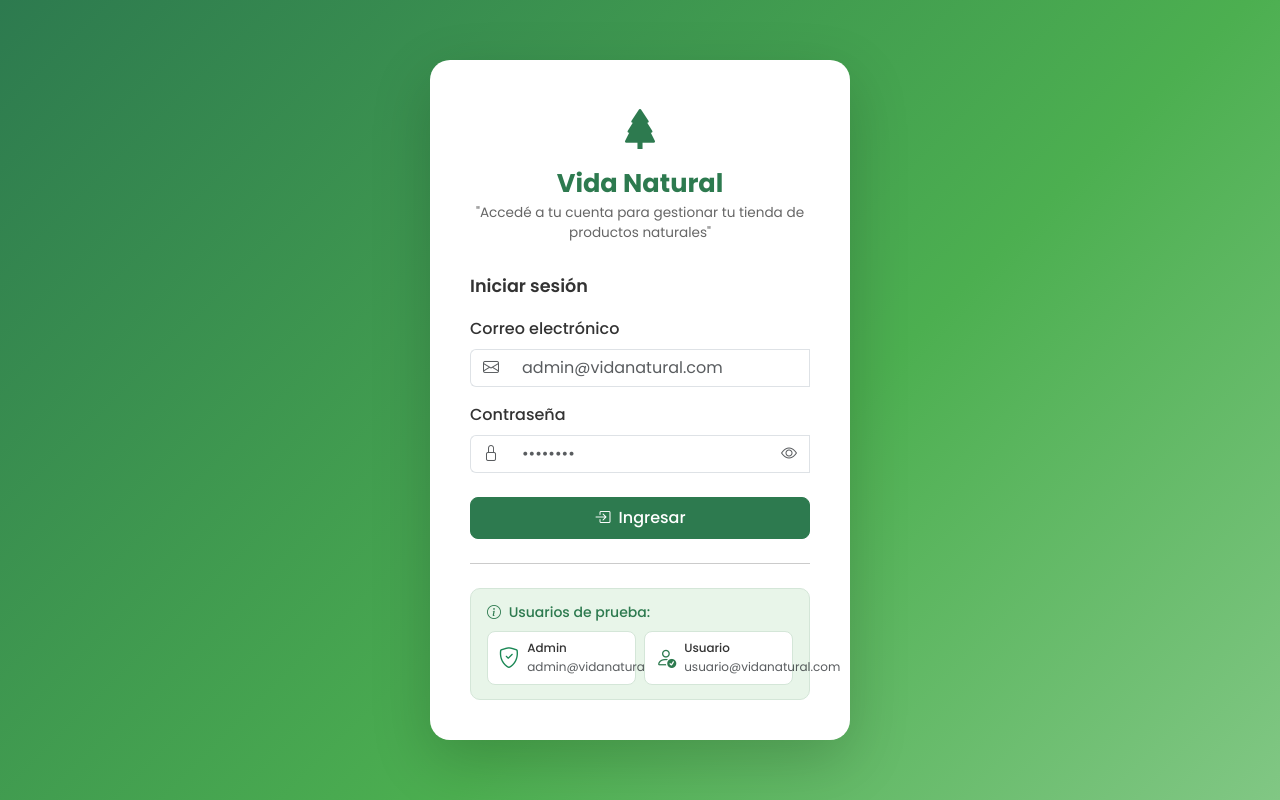
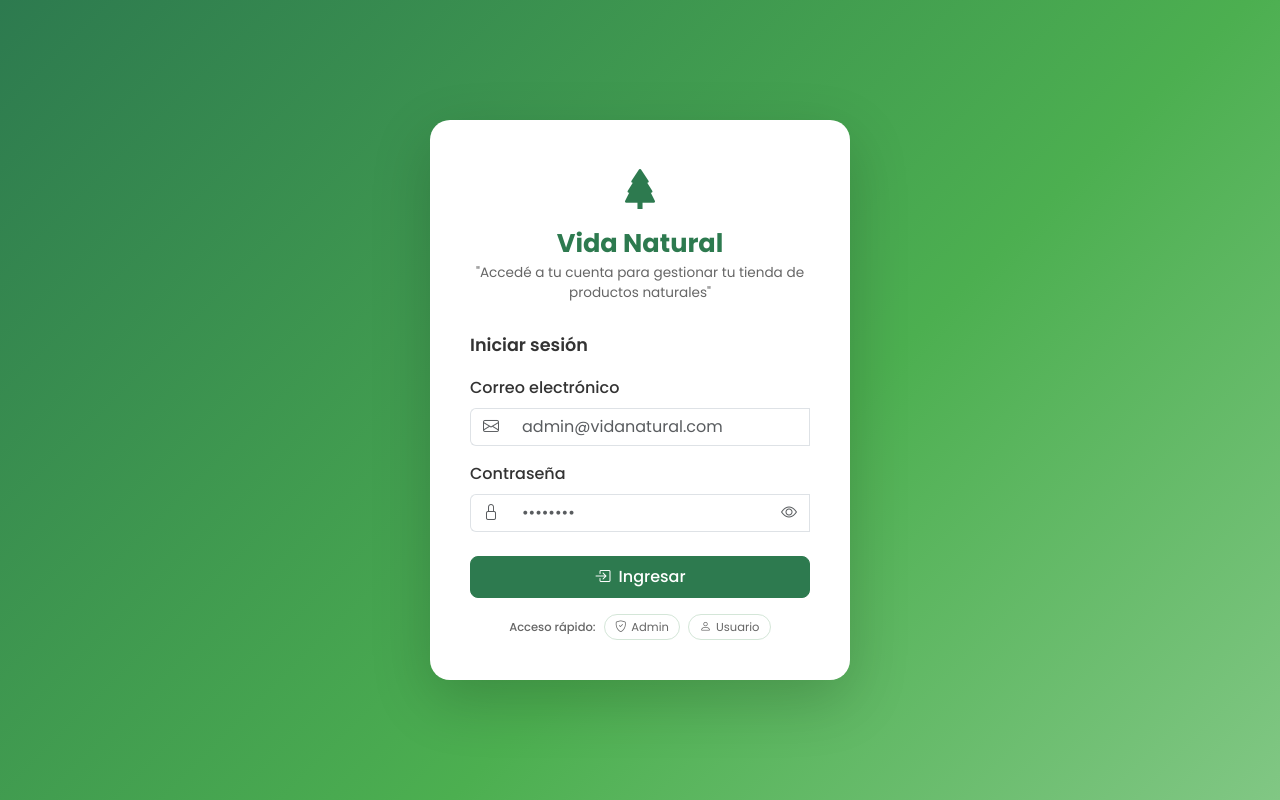
Before and after one commit to AlejandroCardinale/vida-natural, an Angular app: page /login in a window 1280 px wide. Built offline with nearby package versions, Linux system fonts and the light colour scheme.

Commit message:
fix: acceso rapido login - botones discretos en pie del formulario

```diff
--- a/src/app/pages/login/login.component.css
+++ b/src/app/pages/login/login.component.css
@@ -6,36 +6,40 @@
   margin-bottom: 1.25rem;
 }
 
-/* Caja de usuarios de prueba */
-.login-demo-box {
-  background-color: var(--vn-verde-suave);
-  border: 1px solid var(--vn-borde);
-  border-radius: 10px;
-  padding: 0.85rem 1rem;
+/* Acceso rápido — fila pequeña y discreta */
+.demo-acceso {
+  display: flex;
+  align-items: center;
+  justify-content: center;
+  gap: 0.5rem;
+  flex-wrap: wrap;
 }
 
-/* Tarjeta clickeable de usuario de prueba */
-.login-demo-user {
-  display: flex;
-  align-items: center;
-  gap: 0.5rem;
-  background-color: var(--vn-blanco);
-  border: 1px solid var(--vn-borde);
-  border-radius: 8px;
-  padding: 0.5rem 0.65rem;
-  cursor: pointer;
-  transition: border-color 0.2s, box-shadow 0.2s;
-  font-size: 0.85rem;
+.demo-acceso-label {
+  font-size: 0.72rem;
+  color: var(--vn-texto-suave);
+  font-weight: 500;
 }
 
-.login-demo-user:hover {
-  border-color: var(--vn-verde-claro);
-  box-shadow: 0 2px 6px var(--vn-sombra);
+.demo-btn {
+  font-size: 0.72rem;
+  color: var(--vn-texto-suave);
+  background: transparent;
+  border: 1px solid var(--vn-borde);
+  border-radius: 20px;
+  padding: 0.2rem 0.65rem;
+  cursor: pointer;
+  transition: border-color 0.2s, color 0.2s;
+  display: inline-flex;
+  align-items: center;
+  gap: 0.3rem;
 }
 
-.login-demo-user i {
-  font-size: 1.3rem;
+.demo-btn:hover {
+  border-color: var(--vn-verde);
+  color: var(--vn-verde);
 }
+
 
 /* Ajuste del input-group para que los bordes no se dupliquen */
 .input-group .form-control.is-invalid ~ .input-group-text {
--- a/src/app/pages/login/login.component.html
+++ b/src/app/pages/login/login.component.html
@@ -93,34 +93,21 @@
 
     </form>
 
-    <!-- Separador -->
-    <hr class="my-4">
-
-    <!-- Usuarios de prueba (útil para la demo del proyecto) -->
-    <div class="login-demo-box">
-      <p class="small fw-medium mb-2" style="color: var(--vn-verde);">
-        <i class="bi bi-info-circle me-1"></i> Usuarios de prueba:
-      </p>
-      <div class="row g-2">
-        <div class="col-6">
-          <div class="login-demo-user" (click)="formulario.patchValue({email:'admin@vidanatural.com', password:'admin123'})">
-            <i class="bi bi-shield-check text-success"></i>
-            <div class="small">
-              <div class="fw-medium">Admin</div>
-              <div class="text-muted" style="font-size:0.75rem;">admin&#64;vidanatural.com</div>
-            </div>
-          </div>
-        </div>
-        <div class="col-6">
-          <div class="login-demo-user" (click)="formulario.patchValue({email:'usuario@vidanatural.com', password:'usuario123'})">
-            <i class="bi bi-person-check" style="color: var(--vn-verde);"></i>
-            <div class="small">
-              <div class="fw-medium">Usuario</div>
-              <div class="text-muted" style="font-size:0.75rem;">usuario&#64;vidanatural.com</div>
-            </div>
-          </div>
-        </div>
-      </div>
+    <!-- Acceso rápido — discreto, pequeño, al pie -->
+    <div class="demo-acceso mt-3">
+      <span class="demo-acceso-label">Acceso rápido:</span>
+      <button
+        type="button"
+        class="demo-btn"
+        (click)="formulario.patchValue({email:'admin@vidanatural.com', password:'admin123'})">
+        <i class="bi bi-shield-check"></i> Admin
+      </button>
+      <button
+        type="button"
+        class="demo-btn"
+        (click)="formulario.patchValue({email:'usuario@vidanatural.com', password:'usuario123'})">
+        <i class="bi bi-person"></i> Usuario
+      </button>
     </div>
 
   </div>
```
